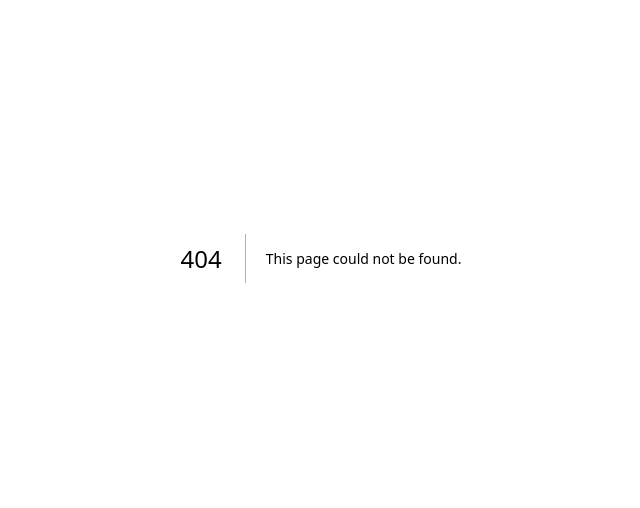
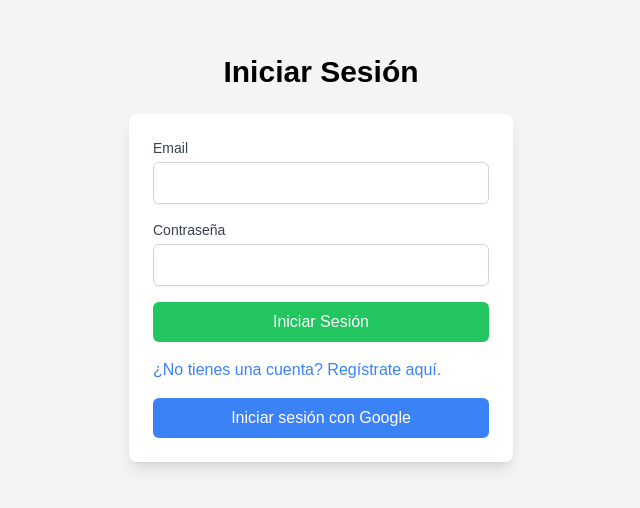
Before and after one commit to No-Country-simulation/c21-31-n-java-react, a Next.js app in the folder tech-media/: page /auth/login in a window 1280 px wide. Before the commit this address had no page. Shown: the part 142-650 px from the top of the page, without its empty margins (319-959 px from the left). Built offline with nearby package versions, Linux system fonts and the light colour scheme.

Commit message:
loguin y estados globales con zustand

```diff
--- a/tech-media/app/api/auth/[...nextauth]/route.js
+++ b/tech-media/app/api/auth/[...nextauth]/route.js
@@ -6,7 +6,10 @@ const handler = NextAuth({
     providers:[ GoogleProvider({
         clientId: process.env.GOOGLE_ID,
         clientSecret: process.env.GOOGLE_SECRET
-      })]
+      })],
+      pages: {
+        signIn: '/auth/login',  // Personaliza la ruta de inicio de sesión
+      },
 })
 
 export {handler as GET ,handler as POST}
--- /dev/null
+++ b/tech-media/app/auth/login/page.jsx
@@ -0,0 +1,111 @@
+"use client";
+import { signIn } from "next-auth/react";
+import { useState } from "react";
+
+export default function LoginPage() {
+  // Estados para manejar el formulario
+  const [name, setName] = useState("");
+  const [email, setEmail] = useState("");
+  const [password, setPassword] = useState("");
+  const [isRegistering, setIsRegistering] = useState(false);
+
+  // Manejadores para el envío del formulario de registro o login
+  const handleRegister = async (e) => {
+    e.preventDefault();
+    // Aquí iría la lógica para crear una cuenta
+    console.log("Registering with:", { name, email, password });
+    // Puedes hacer una petición a tu backend para registrar al usuario
+  };
+
+  const handleLogin = async (e) => {
+    e.preventDefault();
+    // Aquí iría la lógica para iniciar sesión
+    console.log("Logging in with:", { email, password });
+    signIn("credentials", { email, password });
+  };
+
+  return (
+    <div className="flex flex-col items-center justify-center min-h-screen bg-gray-100">
+      <h1 className="text-3xl font-bold mb-6">
+        {isRegistering ? "Crear Cuenta" : "Iniciar Sesión"}
+      </h1>
+      <div className="bg-white p-6 rounded-lg shadow-lg max-w-sm w-full">
+        <form onSubmit={isRegistering ? handleRegister : handleLogin}>
+          {isRegistering && (
+            <div className="mb-4">
+              <label
+                htmlFor="name"
+                className="block text-sm font-medium text-gray-700"
+              >
+                Nombre
+              </label>
+              <input
+                id="name"
+                type="text"
+                value={name}
+                onChange={(e) => setName(e.target.value)}
+                className="mt-1 block w-full px-3 py-2 border border-gray-300 rounded-md shadow-sm"
+                required
+              />
+            </div>
+          )}
+          <div className="mb-4">
+            <label
+              htmlFor="email"
+              className="block text-sm font-medium text-gray-700"
+            >
+              Email
+            </label>
+            <input
+              id="email"
+              type="email"
+              value={email}
+              onChange={(e) => setEmail(e.target.value)}
+              className="mt-1 block w-full px-3 py-2 border border-gray-300 rounded-md shadow-sm"
+              required
+            />
+          </div>
+          <div className="mb-4">
+            <label
+              htmlFor="password"
+              className="block text-sm font-medium text-gray-700"
+            >
+              Contraseña
+            </label>
+            <input
+              id="password"
+              type="password"
+              value={password}
+              onChange={(e) => setPassword(e.target.value)}
+              className="mt-1 block w-full px-3 py-2 border border-gray-300 rounded-md shadow-sm"
+              required
+            />
+          </div>
+
+          <button
+            type="submit"
+            className="w-full bg-green-500 text-white py-2 px-4 rounded-md hover:bg-green-600 mb-4"
+          >
+            {isRegistering ? "Crear Cuenta" : "Iniciar Sesión"}
+          </button>
+        </form>
+
+        <button
+          onClick={() => setIsRegistering(!isRegistering)}
+          className="text-blue-500 hover:underline mb-4"
+        >
+          {isRegistering
+            ? "¿Ya tienes una cuenta? Inicia sesión aquí."
+            : "¿No tienes una cuenta? Regístrate aquí."}
+        </button>
+
+        <button
+          onClick={() => signIn("google")}
+          className="w-full bg-blue-500 text-white py-2 px-4 rounded-md hover:bg-blue-600"
+        >
+          Iniciar sesión con Google
+        </button>
+      </div>
+    </div>
+  );
+}
--- a/tech-media/components/nav.jsx
+++ b/tech-media/components/nav.jsx
@@ -1,9 +1,22 @@
 "use client";
+import { useUserStore } from "@/store";
 import { signIn, signOut, useSession } from "next-auth/react";
+import { useEffect } from "react";
 
 export default function Nav() {
   const { data: session } = useSession();
-  console.log(session);
+  const setUser = useUserStore((state) => state.setUser);
+  const clearUser = useUserStore((state) => state.clearUser);
+
+  // Efecto para actualizar el estado global cuando cambia la sesión
+  useEffect(() => {
+    if (session?.user) {
+      setUser(session.user); // Guardar los datos del usuario en el estado global
+    } else {
+      clearUser(); // Limpiar el estado del usuario si no hay sesión
+    }
+  }, [session, setUser, clearUser]);
+
   return (
     <nav className="w-full h-12 flex justify-between items-center p-2.5">
       <div className="container-logo">
@@ -17,10 +30,20 @@ export default function Nav() {
         <a href="">Recursos</a>
       </div>
       <div className="container-login">
-        <button>
-          <a href="/login">Log In</a>
-        </button>
-        <button onClick={() => signIn()}>SignIn</button>
+        {session?.user ? (
+          <div className="flex items-center">
+            <img
+              src={session.user.image}
+              alt="User Image"
+              className="w-10 h-10 rounded-full"
+            />
+            <button onClick={() => signOut()} className="ml-4">
+              Logout
+            </button>
+          </div>
+        ) : (
+          <button onClick={() => signIn()}>Login</button>
+        )}
       </div>
     </nav>
   );
--- a/tech-media/package.json
+++ b/tech-media/package.json
@@ -13,7 +13,8 @@
     "next": "14.2.14",
     "next-auth": "^4.24.8",
     "react": "^18",
-    "react-dom": "^18"
+    "react-dom": "^18",
+    "zustand": "^5.0.0-rc.2"
   },
   "devDependencies": {
     "eslint": "^8",
--- /dev/null
+++ b/tech-media/store.js
@@ -0,0 +1,7 @@
+import { create } from "zustand";
+
+export const useUserStore = create((set) => ({
+  user: null, // Estado inicial
+  setUser: (userData) => set({ user: userData }), // Función para actualizar el estado del usuario
+  clearUser: () => set({ user: null }), // Función para limpiar el estado del usuario (logout)
+}));
```
Also changed, not shown: 1 other file (tests, documents, lock files or other folders).
